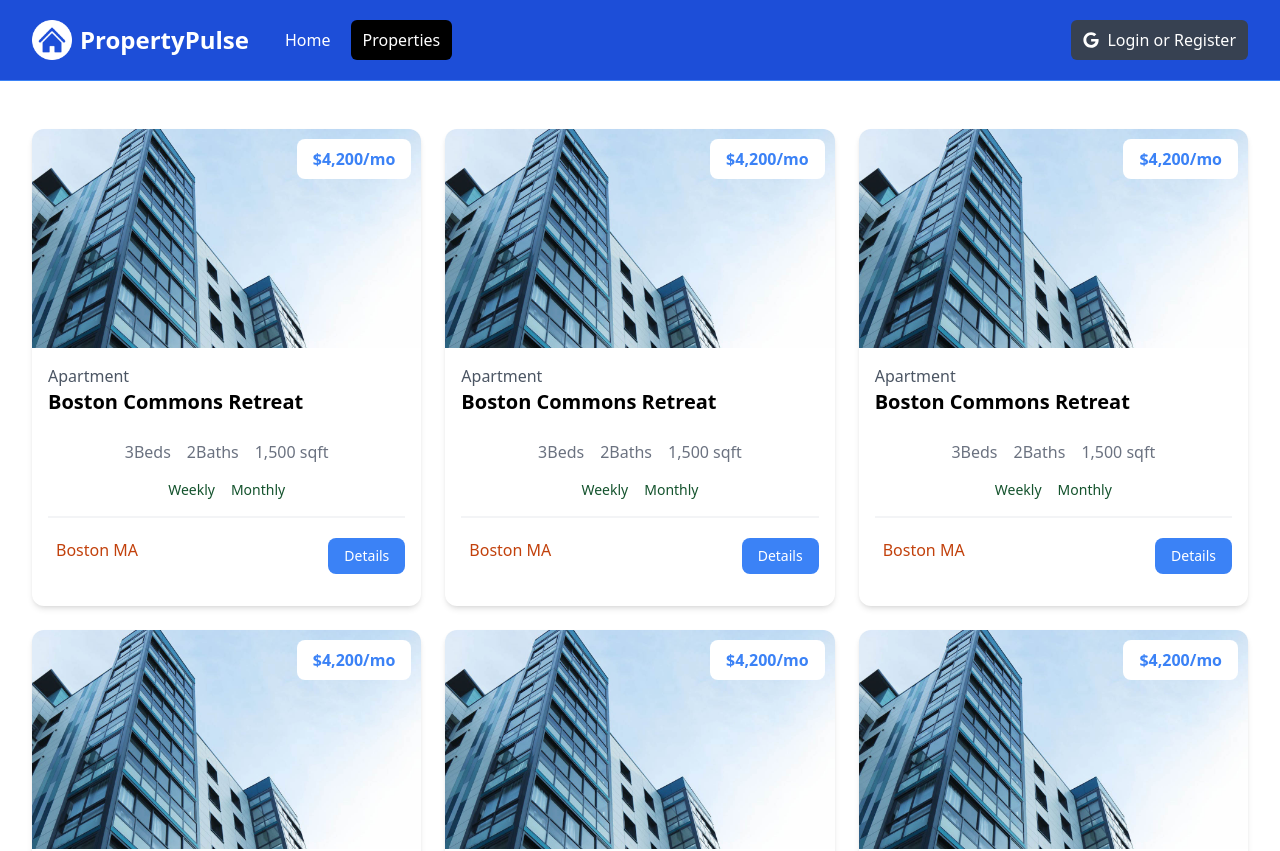
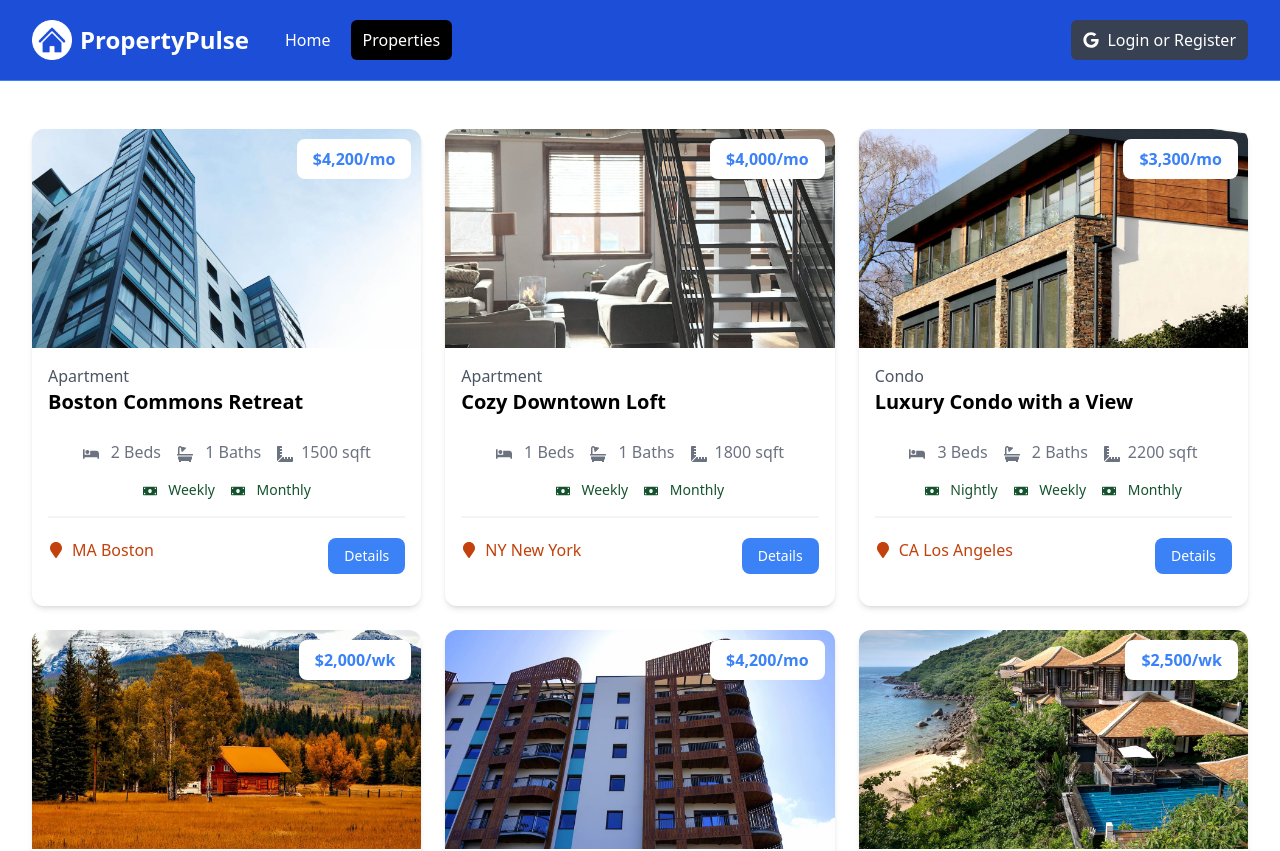
Before and after one commit to BishnuThapa/property_pulse, a Next.js app: page /properties in a window 1280 px wide. Shown: the top 851 px of the page. Built offline with nearby package versions, Linux system fonts and the light colour scheme.

Commit message:
property card dynamic data

```diff
--- a/components/PropertyCard.jsx
+++ b/components/PropertyCard.jsx
@@ -1,63 +1,92 @@
-import React from 'react'
+import Image from "next/image";
+import React from "react";
+import Link from "next/link";
+import {FaBath,FaBed, FaRulerCombined, FaMoneyBill, FaMapMarker} from  'react-icons/fa'
 
-const PropertyCard = () => {
+const PropertyCard = ({ property }) => {
+  const getRateDisplay = () => {
+    const { rates } = property;
+    if (rates.monthly) {
+      return `${rates.monthly.toLocaleString()}/mo`;
+    } else if (rates.weekly) {
+      return `${rates.weekly.toLocaleString()}/wk`;
+    } else if (rates.nightly) {
+      return `${rates.nightly.toLocaleString()}/night`;
+    }
+  };
   return (
     <div className="rounded-xl shadow-md relative">
-      <img
-        src="images/properties/a1.jpg"
+      <Image
+        src={`/images/properties/${property.images[0]}`}
         alt=""
+        height={0}
+        width={0}
+        sizes="100vw"
         className="w-full h-auto rounded-t-xl"
       />
       <div className="p-4">
         <div className="text-left md:text-center lg:text-left mb-6">
-          <div className="text-gray-600">Apartment</div>
-          <h3 className="text-xl font-bold">Boston Commons Retreat</h3>
+          <div className="text-gray-600">{property.type}</div>
+          <h3 className="text-xl font-bold">{property.name}</h3>
         </div>
         <h3 className="absolute top-[10px] right-[10px] bg-white px-4 py-2 rounded-lg text-blue-500 font-bold text-right md:text-center lg:text-right">
-          $4,200/mo
+          ${getRateDisplay()}
         </h3>
 
         <div className="flex justify-center gap-4 text-gray-500 mb-4">
           <p>
-            <i className="fa-solid fa-bed"></i> 3
+            <FaBed className="inline mr-2" /> {property.beds}{" "}
             <span className="md:hidden lg:inline">Beds</span>
           </p>
           <p>
-            <i className="fa-solid fa-bath"></i> 2
+            <FaBath className="inline mr-2" /> {property.baths}{" "}
             <span className="md:hidden lg:inline">Baths</span>
           </p>
           <p>
-            <i className="fa-solid fa-ruler-combined"></i>
-            1,500 <span className="md:hidden lg:inline">sqft</span>
+            <FaRulerCombined className="inline mr-2" />
+            {property.square_feet}{" "}
+            <span className="md:hidden lg:inline">sqft</span>
           </p>
         </div>
 
         <div className="flex justify-center gap-4 text-green-900 text-sm mb-4">
-          <p>
-            <i className="fa-solid fa-money-bill"></i> Weekly
-          </p>
-          <p>
-            <i className="fa-solid fa-money-bill"></i> Monthly
-          </p>
+          {property.rates.nightly && (
+            <p>
+              <FaMoneyBill className="inline mr-2" /> Nightly
+            </p>
+          )}
+          {property.rates.weekly && (
+            <p>
+              <FaMoneyBill className="inline mr-2" /> Weekly
+            </p>
+          )}
+          {property.rates.monthly && (
+            <p>
+              <FaMoneyBill className="inline mr-2" /> Monthly
+            </p>
+          )}
         </div>
 
         <div className="border border-gray-100 mb-5"></div>
 
         <div className="flex flex-col lg:flex-row justify-between mb-4">
           <div className="flex align-middle gap-2 mb-4 lg:mb-0">
-            <i className="fa-solid fa-location-dot text-lg text-orange-700"></i>
-            <span className="text-orange-700"> Boston MA </span>
+            <FaMapMarker className="text-orange-700 mt-1" />
+            <span className="text-orange-700">
+              {' '}
+              {property.location.state} {property.location.city}{" "}
+            </span>
           </div>
-          <a
-            href="property.html"
+          <Link
+            href={`/properties/${property._id}`}
             className="h-[36px] bg-blue-500 hover:bg-blue-600 text-white px-4 py-2 rounded-lg text-center text-sm"
           >
             Details
-          </a>
+          </Link>
         </div>
       </div>
     </div>
   );
-}
+};
 
-export default PropertyCard
+export default PropertyCard;
```
Also changed, not shown: app/not-found.jsx (added).
